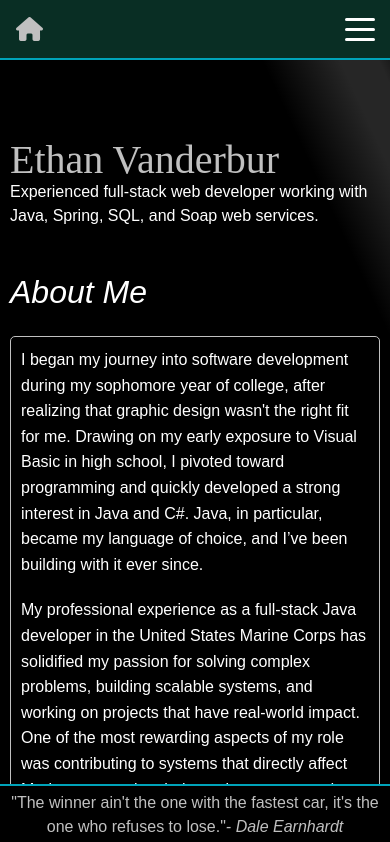
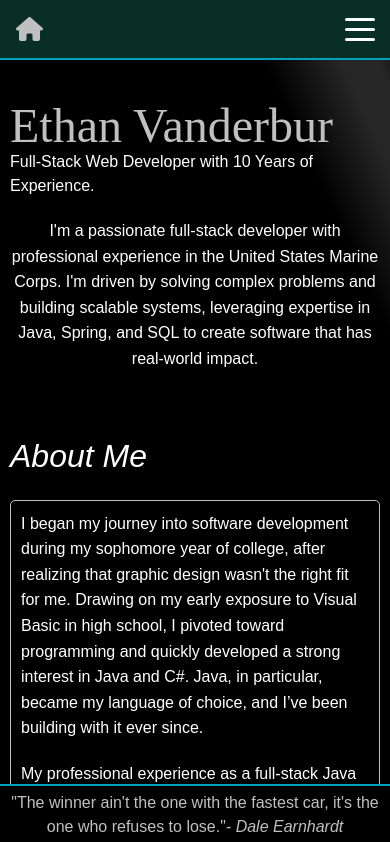
Before and after one commit to ethan5191/portfolio_v2, a Next.js app: page / in a window 390 px wide. Shown: the top 842 px of the page. Built offline with nearby package versions, Linux system fonts and the light colour scheme.

Commit message:
Added intro paragraph and styled it. Updated other styles as needed

```diff
--- a/app/components/home/HomeSection.module.css
+++ b/app/components/home/HomeSection.module.css
@@ -14,17 +14,46 @@
 
 .home p {
     color: #ffffff;
+    margin-bottom: 20px;
+}
+
+.summaryParagraph {
+    padding-top: calc(100vh / 6);
+    font-size: 1.1em;
+    line-height: 1.6;
+    text-align: center;
+    margin-left: auto;
+    margin-right: auto;
+    width: calc(100vw / 2);
 }
 
 @media (max-width: 768px) {
     .home {
-        padding-top: 70px;
+        padding-top: 30px;
         scroll-margin-top: 70px;
         min-height: auto;
     }
 
     .home h1 {
-        font-size: 2.5em;
+        font-size: 3em;
         word-break: break-word;
     }
+
+    .home p {
+        color: #ffffff;
+    }
+
+    .home p:first-of-type {
+        margin-bottom: 10px;
+    }
+
+    .home .summaryParagraph {
+        padding-top: 10px;
+        margin-top: 0;
+        font-size: 1em;
+        text-align: center;
+        margin-left: auto;
+        margin-right: auto;
+        width: 100%;
+    }
 }
--- a/app/components/home/HomeSection.tsx
+++ b/app/components/home/HomeSection.tsx
@@ -5,7 +5,12 @@ export default function HomeSection() {
     return (<>
         <section id="home" className={styles.home}>
             <h1>Ethan Vanderbur</h1>
-            <p>Experienced full-stack web developer working with Java, Spring, SQL, and Soap web services.</p>
+            <p>Full-Stack Web Developer with 10 Years of Experience.</p>
+            <p className={styles.summaryParagraph}>
+                I'm a passionate full-stack developer with professional experience in the United States Marine
+                Corps. I'm driven by solving complex problems and building scalable systems, leveraging expertise in
+                Java, Spring, and SQL to create software that has real-world impact.
+            </p>
         </section>
     </>);
 }
```
